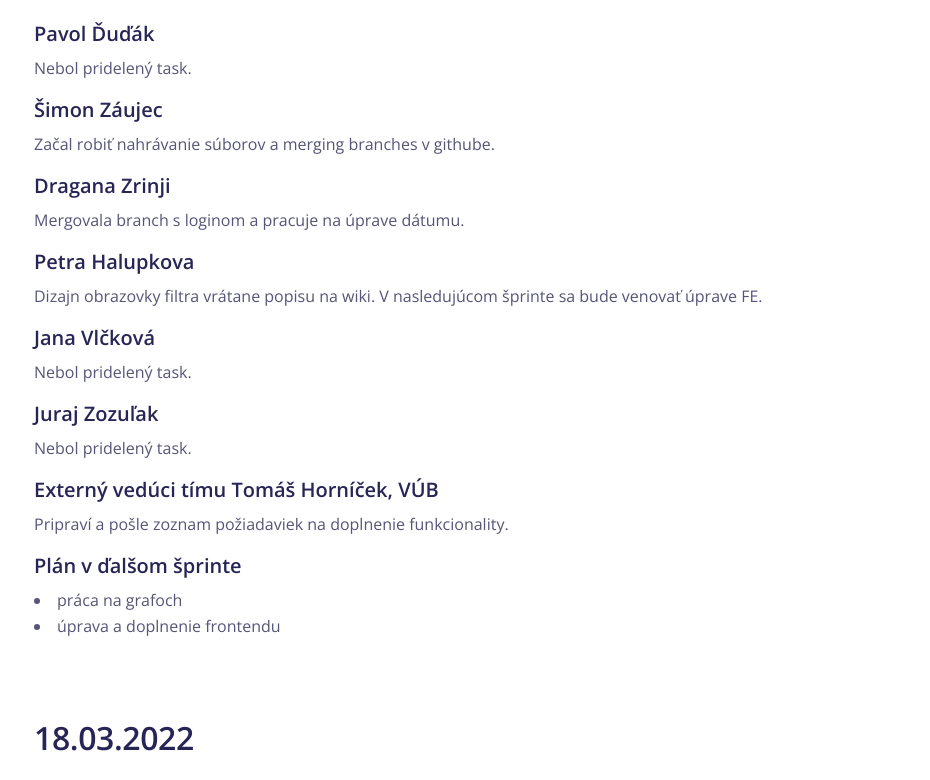
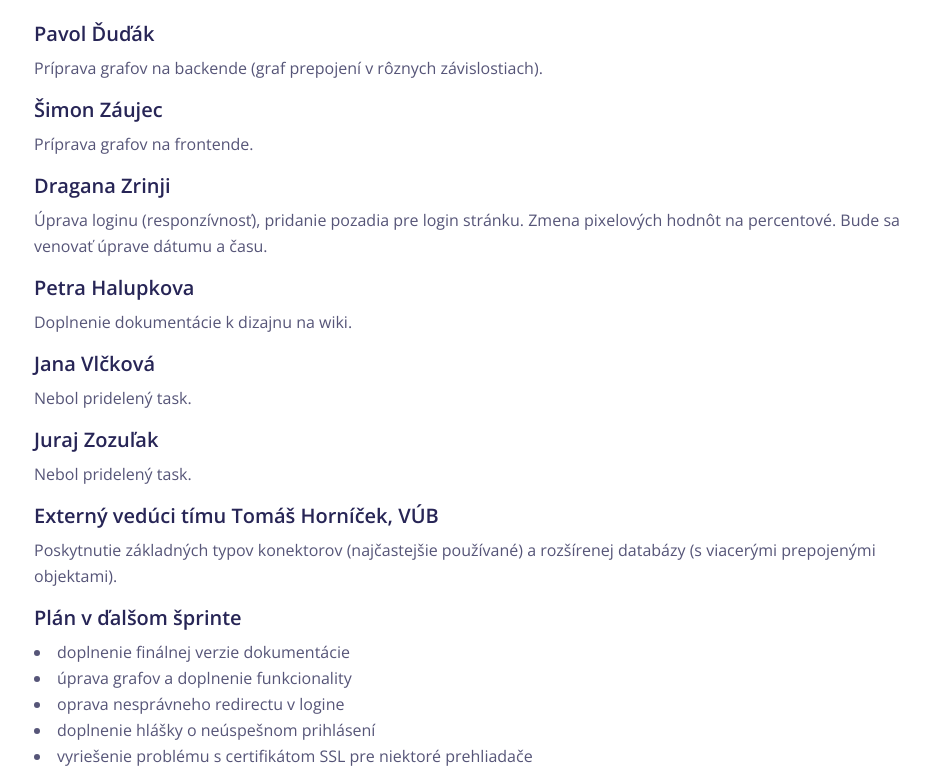
Before and after one commit to xvlckova/tp_product_page, a plain HTML site: page memos.html in a window 1280 px wide. Shown: the part 345-1125 px from the top of the page, without its empty margins (143-1073 px from the left). Drawn offline with nearby package versions, Linux system fonts and the light colour scheme.

Commit message:
Add report from 22.04.2022

```diff
--- a/memos.html
+++ b/memos.html
@@ -99,6 +99,34 @@
   <div class="container">
     <div class="row">
       <div class="col-xl-10 offset-xl-1">
+
+        <h2 class="mb-4">22.04.2022</h2>
+        <p></p>
+        <h5>Pavol Ďuďák</h5>
+        <p>Príprava grafov na backende (graf prepojení v rôznych závislostiach).</p>
+        <h5>Šimon Záujec</h5>
+        <p>Príprava grafov na frontende.</p>
+        <h5>Dragana Zrinji</h5>
+        <p>Úprava loginu (responzívnosť), pridanie pozadia pre login stránku. Zmena pixelových hodnôt na percentové.
+        Bude sa venovať úprave dátumu a času.</p>
+        <h5>Petra Halupkova</h5>
+        <p>Doplnenie dokumentácie k dizajnu na wiki.</p>
+        <h5>Jana Vlčková</h5>
+        <p>Nebol pridelený task.</p>
+        <h5>Juraj Zozuľak</h5>
+        <p>Nebol pridelený task.</p>
+        <h5>Externý vedúci tímu Tomáš Horníček, VÚB</h5>
+        <p>Poskytnutie základných typov konektorov (najčastejšie používané) a rozšírenej databázy (s viacerými
+          prepojenými objektami). </p>
+        <h5>Plán v ďalšom šprinte</h5>
+        <li>doplnenie finálnej verzie dokumentácie</li>
+        <li>úprava grafov a doplnenie funkcionality</li>
+        <li>oprava nesprávneho redirectu v logine</li>
+        <li>doplnenie hlášky o neúspešnom prihlásení</li>
+        <li>vyriešenie problému s certifikátom SSL pre niektoré prehliadače</li>
+
+
+        <br><br><br>
 
         <h2 class="mb-4">01.04.2022</h2>
         <p></p>
```
